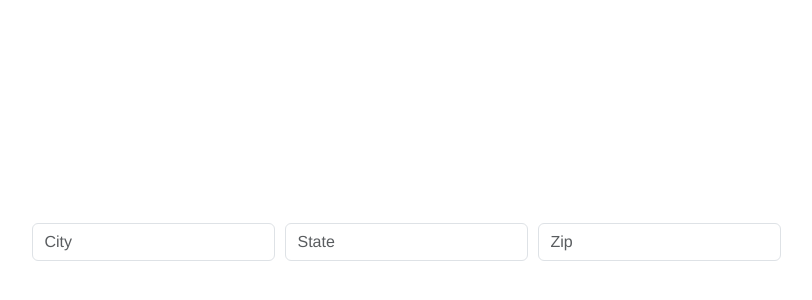
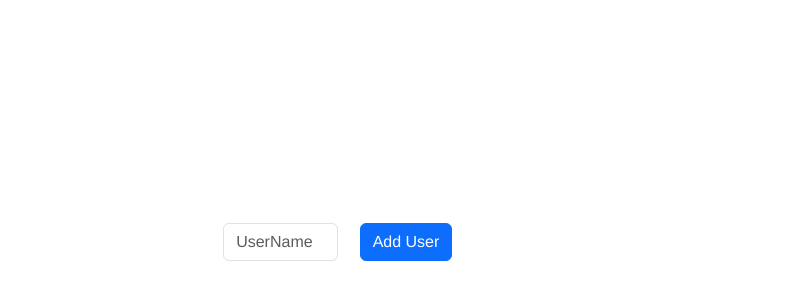
Before and after one commit to nandhu10jishnu/ExcerciseUI, a Vue app: page / in a window 1280 px wide. Shown: the part 158-458 px from the top of the page, without its empty margins (249-1061 px from the left). Built offline with nearby package versions, Linux system fonts and the light colour scheme.

Commit message:
added api

```diff
--- a/package.json
+++ b/package.json
@@ -8,8 +8,9 @@
     "lint": "vue-cli-service lint"
   },
   "dependencies": {
+    "axios": "^1.5.1",
     "bootstrap": "^5.3.2",
-    "core-js": "^3.8.3",
+    "core-js": "^3.33.1",
     "vue": "^3.2.13",
     "vue-class-component": "^8.0.0-0",
     "vue-router": "^4.0.3",
--- a/src/components/createexcercise/CreateExcercise.js
+++ b/src/components/createexcercise/CreateExcercise.js
@@ -1,20 +1,52 @@
+/* eslint-disable */
+import axios from "axios";
+//import store from "../../store/index";
+
 export default {
   name: "createExcercise",
 
   data() {
     return {
-      BookmarkInsertCommand: {
-        bookmarkName: "",
-        doctypeId: "",
-        sortOrder: 0,
+      baseUrl: `${process.env.VUE_APP_HOSTED_URL}api/users/`,                        // Hosted Url
+     // baseUrl: `${process.env.VUE_APP_LOCAL_URL}api/users/`,                       // Local Url
+      createUser: {
+        username: ""
       },
+      idtoken: "",
+      head: "",
 
     };
   },
   async mounted() {
-    console.log("");
+   // this.idtoken = store.getters.getToken;
+    this.head = {
+        headers: {
+           // Authorization: "Bearer " + this.idtoken,
+            "Content-Type": "application/json",
+        },
+    };
   },
   methods: {
+    async saveUser() {
+          alert(1);
+          await axios.post(this.baseUrl + `add`, this.createUser, this.head
+          )
+              .then(res => {
 
+                  console.log("User created successfully", res);
+
+                  alert("User created successfully.")
+              })
+              .catch(err => {
+
+                  console.log("error in creating User", err.response.data.detail);
+                  if (err.response.data.errors.DomainValidations[0].includes("Username is already taken")) {
+                      alert("A User with same User name already exists.");
+                  }
+                  else {
+                      alert(err.response.data.detail);
+                  }
+              })
+      }
   },
 };
--- a/src/components/createexcercise/CreateExcercise.vue
+++ b/src/components/createexcercise/CreateExcercise.vue
@@ -2,13 +2,11 @@
   <div class="center-container">
     <div class="container">
       <div class="col-4">
-        <input type="text" class="form-control" placeholder="City" />
+        <input type="text" class="form-control" placeholder="UserName" v-model="createUser.username" maxlength="50"/>
       </div>
+
       <div class="col-4">
-        <input type="text" class="form-control" placeholder="State" />
-      </div>
-      <div class="col-4">
-        <input type="text" class="form-control" placeholder="Zip" />
+        <button type="button" class="btn btn-primary"  @click.prevent="saveUser">Add User</button>
       </div>
     </div>
   </div>
```
Also changed, not shown: 2 other files (tests, documents, lock files or other folders).
